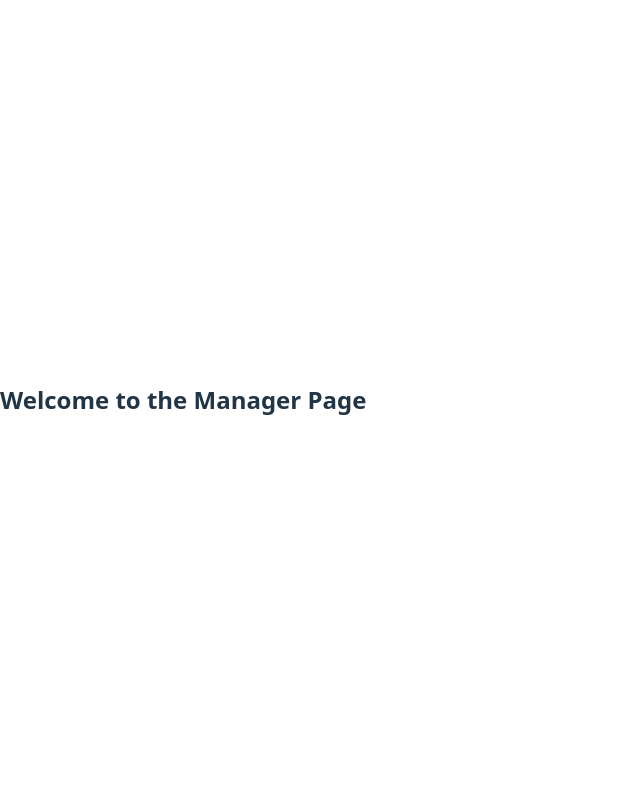
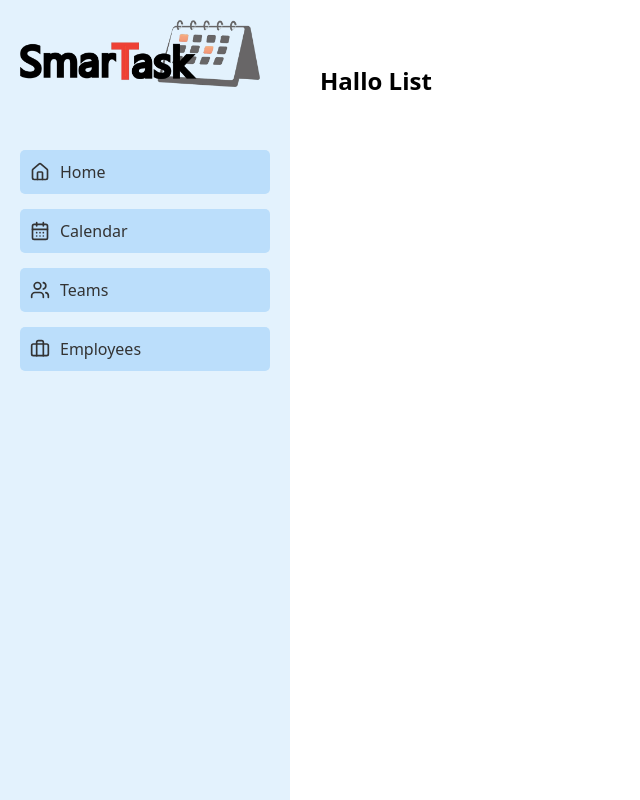
Before and after one commit to SmartaskUA/SmarTaskUA, a React (Vite) app in the folder frontend/: page /manager in a window 1280 px wide. Shown: the whole page, without its empty margins (0-640 px from the left). Built offline with nearby package versions, Linux system fonts and the light colour scheme.

Commit message:
Sidebar_Manager v1 ready!

```diff
--- a/frontend/src/Manager/manager.jsx
+++ b/frontend/src/Manager/manager.jsx
@@ -1,9 +1,16 @@
-import React from 'react';
+import React from "react";
+import Sidebar_Manager from "../components/Sidebar_Manager";
+import "./manager.css";
 
 const home = () => {
   return (
-    <div>
-      <h2>Welcome to the Manager Page</h2>
+    <div className="admin-container">
+      <div>
+        <Sidebar_Manager />
+      </div>
+      <div className="main-content">
+        <h2 className="heading">Hallo List</h2>
+      </div>
     </div>
   );
 };
--- a/frontend/src/components/Sidebar.css
+++ b/frontend/src/components/Sidebar.css
@@ -59,7 +59,49 @@
   margin-top: 38rem;
 }
 
+.addCalendar-btn {
+  margin-top: 27rem;
+}
+
+.manager-btn {
+  margin-top: 1rem;
+}
+
 .admin-btn button {
+  width: 100%;
+  padding: 10px;
+  background-color: #1976d2;
+  color: white;
+  border: none;
+  border-radius: 5px;
+  cursor: pointer;
+  font-size: 16px;
+  display: flex;
+  align-items: center;
+  justify-content: center;
+  gap: 10px;
+  transition: background 0.3s;
+  cursor: default;
+}
+
+.addCalendar-btn button {
+  width: 100%;
+  padding: 10px;
+  background-color: #1976d2;
+  color: white;
+  border: none;
+  border-radius: 5px;
+  cursor: pointer;
+  font-size: 16px;
+  display: flex;
+  align-items: center;
+  justify-content: center;
+  gap: 10px;
+  transition: background 0.3s;
+  cursor: default;
+}
+
+.manager-btn button {
   width: 100%;
   padding: 10px;
   background-color: #1976d2;
@@ -79,3 +121,11 @@
 .admin-btn button:hover {
   background-color: #1565c0;
 }
+
+.addCalendar-btn button:hover {
+  background-color: #1565c0;
+}
+
+.manager-btn button:hover {
+  background-color: #1565c0;
+}
--- /dev/null
+++ b/frontend/src/components/Sidebar_Manager.jsx
@@ -0,0 +1,48 @@
+import React from "react";
+import { Home, SquarePlus, CalendarDays, Users, Briefcase, CircleUserRound } from "lucide-react";
+import { Link } from "react-router-dom";
+import "./Sidebar.css";
+import logo from '../assets/images/Logo.png';
+
+const Sidebar_Manager = () => {
+  return (
+    <div className="sidebar">
+      <div className="logo">
+        <img src={logo} alt="SmarTask Logo" className="logo-img" />
+      </div>
+      <nav className="nav-links">
+        <Link to="/manager" className="nav-item">
+          <Home size={20} className="icon" /> Home
+        </Link>
+        <Link to="" className="nav-item">
+          <CalendarDays size={20} className="icon"/> Calendar
+        </Link>
+        <Link to="" className="nav-item">
+          <Users size={20} className="icon"/> Teams
+        </Link>
+        <Link to="" className="nav-item">
+          <Briefcase size={20} className="icon"/> Employees
+        </Link>
+      </nav>
+
+      <div className="addCalendar-btn">
+        <Link>
+          <button>
+            <SquarePlus size={20} className="icon" /> Calendar
+          </button>
+        </Link>
+      </div>
+
+      <div className="manager-btn">
+        <Link>
+          <button>
+            <CircleUserRound size={20} className="icon" /> Team
+          </button>
+        </Link>
+      </div>
+
+    </div>
+  );
+};
+
+export default Sidebar_Manager;
```
Also changed, not shown: frontend/src/Manager/manager.css (added).
